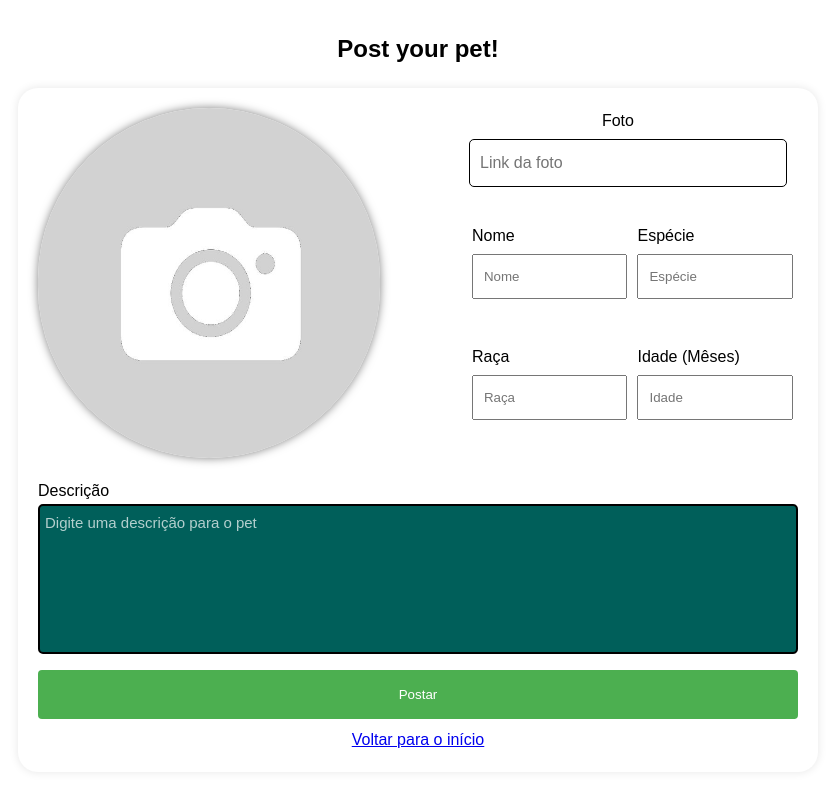
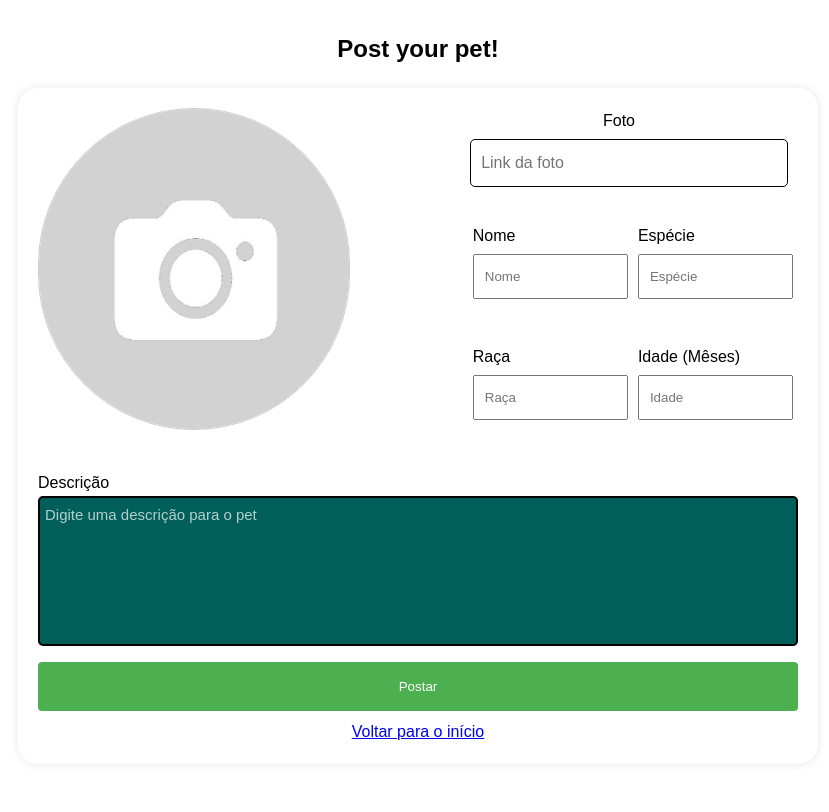
Before and after one commit to antonioz2022/ProjetoFDS, a Django app: page /pet4you_app/posting/ in a window 1280 px wide. Shown: the part 100-912 px from the top of the page, without its empty margins (222-1051 px from the left). After the commit the page ends 840 px from the top, so only its background shows below. Run offline with Django 5.2, Linux system fonts and the light colour scheme; parts of the project's set-up code (start-up, migrations or seed data) failed here and were passed over.

Commit message:
Melhora no CSS e HTML de posting

```diff
--- a/pet4you_app/static/css/styles.css
+++ b/pet4you_app/static/css/styles.css
@@ -376,13 +376,12 @@
 }
 
 .image-container {
-  width: 300px;
-  /* Set the width of the container */
+  /* Set the width of the container  */
 
   /* Allow the height to adjust based on the image aspect ratio */
   border: 1px solid #ccc;
   /* Add a border for visual separation (optional) */
-  border-radius: 8px;
+  border-radius: 200px;
   /* Add rounded corners for visual appeal (optional) */
   overflow: hidden;
   /* Ensure that the image does not overflow the container */
@@ -392,11 +391,10 @@
 
 .posting-container img {
   width: 700px;
-  height: 350px;
-  max-width: 110%;
+  height: 320px;
+  max-width: 100%;
   max-height: 50%;
   display: block;
-  border-radius: 200px;
   background-color: #fff;
   box-shadow: 0px 0px 10px 0px rgba(0, 0, 0, .5);
 
--- a/pet4you_app/templates/base.html
+++ b/pet4you_app/templates/base.html
@@ -1,4 +1,4 @@
- <!DOCTYPE html>
+<!DOCTYPE html>
 <html lang="en">
 
 <head>
@@ -6,7 +6,7 @@
     <meta name="viewport" content="width=device-width, initial-scale=1.0">
     <title>Pet4You</title>
     {% load static %}
-    <link rel="stylesheet" href="{% static 'css/styles.css' %}?">
+    <link rel="stylesheet" href="{% static 'css/styles.css' %}?v">
 
 </head>
 
--- a/pet4you_app/templates/posting.html
+++ b/pet4you_app/templates/posting.html
@@ -28,7 +28,7 @@
         <form method="POST">
             {% csrf_token %}
             <div class="image-photo-container">
-                <div class="Image-container" id="imageContainer">
+                <div class="image-container" id="imageContainer">
                     {% load static %}
                     <img id="previewImage" src="{% static 'css/placeholder.jpg' %}" alt="Preview Image">
                 </div>
```
